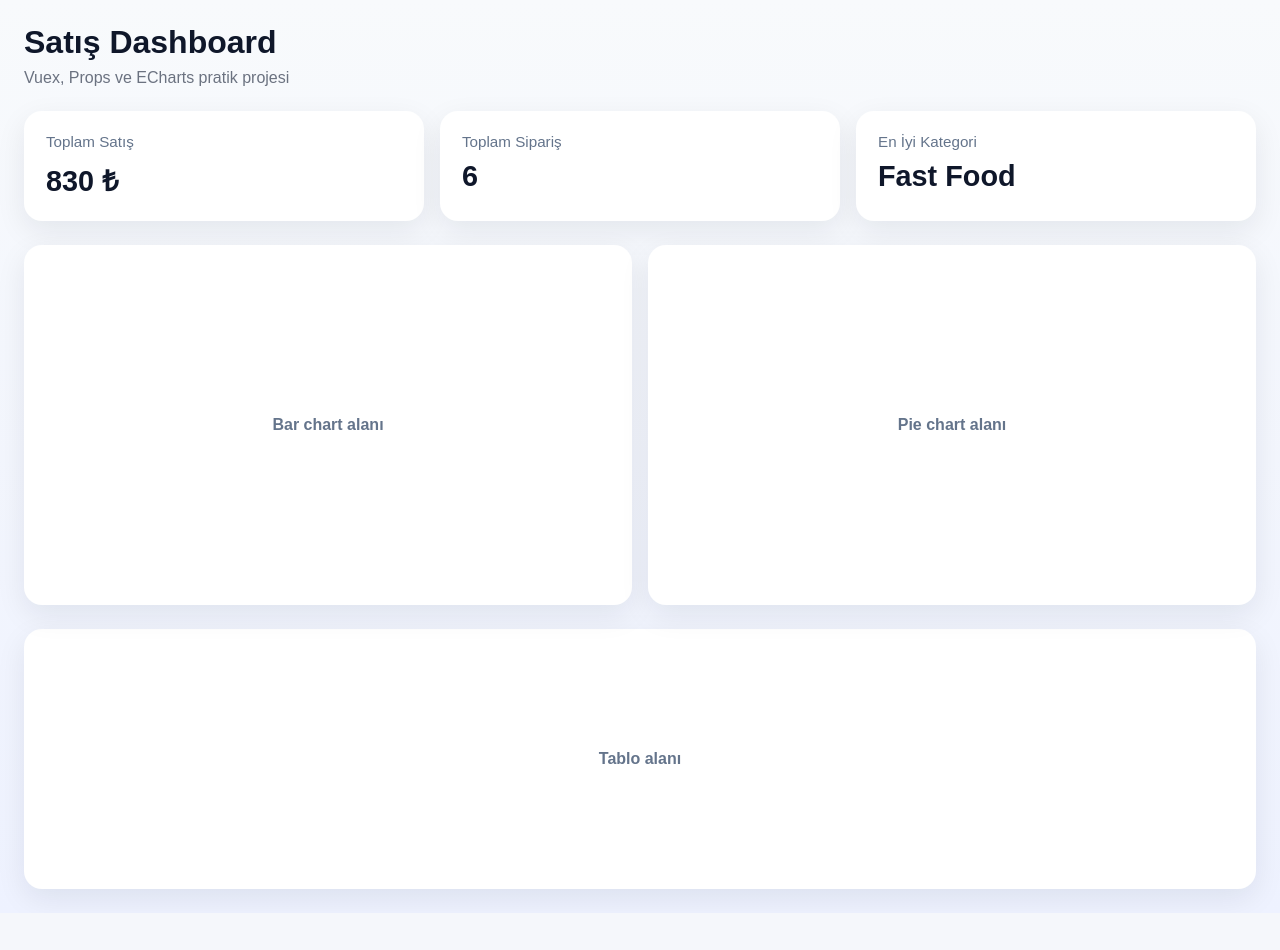
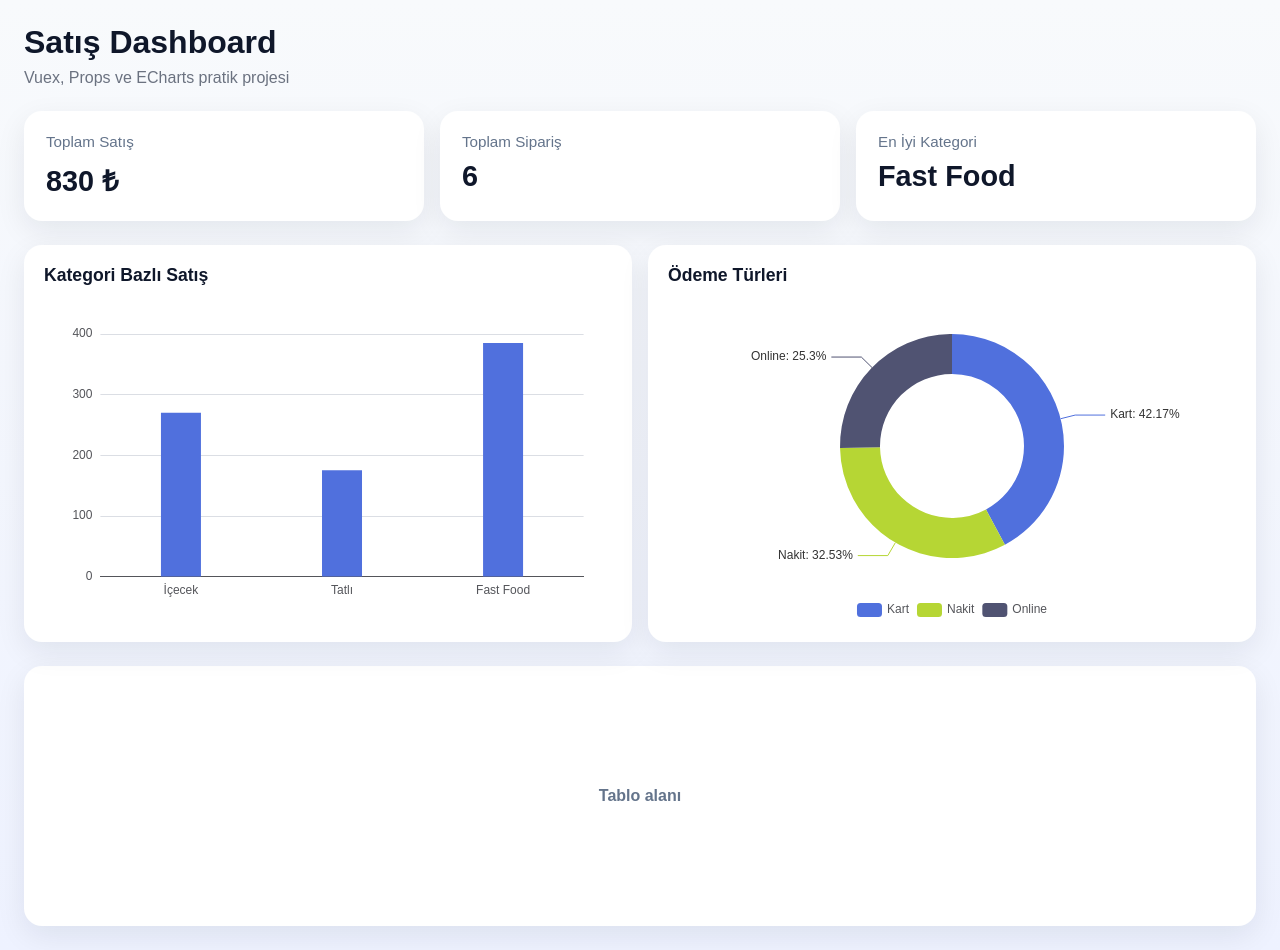
Before and after one commit to ilaydaakabaa/dashboard-git, a Vue app: page / in a window 1280 px wide. Before the commit the page ends 913 px from the top, so only its background shows below. Built offline with nearby package versions, Linux system fonts and the light colour scheme.

Commit message:
merge hatası düzeltildi

```diff
--- a/src/pages/DashboardPage.vue
+++ b/src/pages/DashboardPage.vue
@@ -14,8 +14,8 @@
     </div>
 
     <div class="charts-grid">
-      <div class="placeholder-box large">Bar chart alanı</div>
-      <div class="placeholder-box large">Pie chart alanı</div>
+      <SalesBarChart />
+      <PaymentPieChart />
     </div>
 
     <div class="placeholder-box table-box">Tablo alanı</div>
@@ -26,7 +26,8 @@
 import { computed } from 'vue'
 import { useStore } from 'vuex'
 import StatCard from '@/components/dashboard/StatCard.vue'
-
+import SalesBarChart from '@/components/dashboard/SalesBarChart.vue'
+import PaymentPieChart from '@/components/dashboard/PaymentPieChart.vue'
 const store = useStore()
 
 const totalSales = computed(() => store.getters['sales/totalSales'])
```
